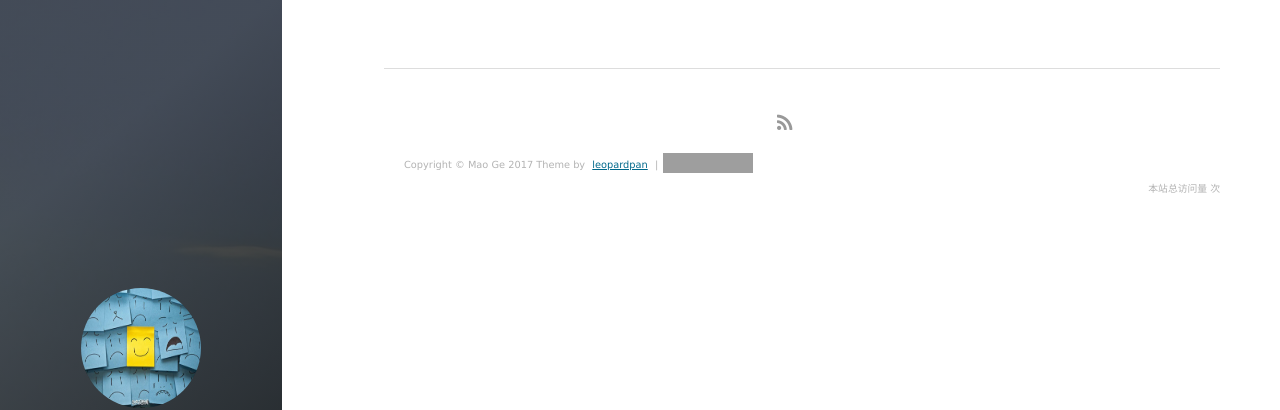
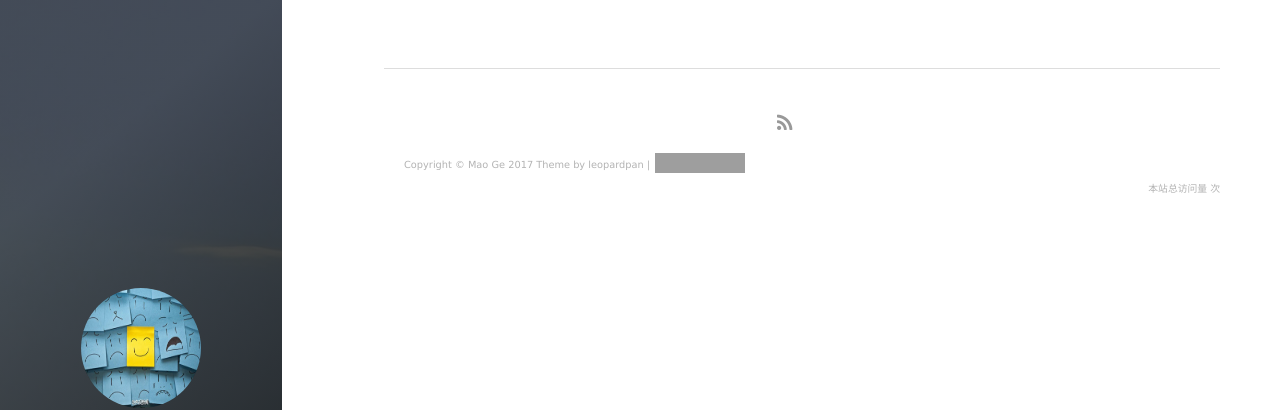
Before and after one commit to elivesgm/elivesgm.github.io, a Jekyll site: the page built from tags.html, in a window 1280 px wide. Shown: the top 410 px of the page. Built offline with Jekyll 4.4.1, drawn with Linux system fonts in a browser that asks for light colours; nearby versions of some CDN libraries; comment, search, counter and statistics services are not loaded; grey boxes are pictures that could not be loaded.

Commit message:
Modified details

```diff
--- a/_config.yml
+++ b/_config.yml
@@ -3,7 +3,7 @@ title: Mao Ge
 subtitle: Technical Blog
 description: You never know if you don't live it
 # 头像里面的标题
-avatarTitle: Eli Ge
+avatarTitle: Elives
 # 头像里面的描述
 avatarDesc: Cloud Computing / Networking
 url: "http://elivesgm.github.io"
--- a/_includes/footer.html
+++ b/_includes/footer.html
@@ -69,11 +69,11 @@
 
         <div class = "footer_div">
            <p class="copyright text-muted">
-            Copyright &copy; {{ site.title }} {{ site.time | date: '%Y' }} Theme by <a href="http://baixin.io/">leopardpan</a> |
+            Copyright &copy; {{ site.title }} {{ site.time | date: '%Y' }} Theme by leopardpan</a> |
             <iframe
                 style="margin-left: 2px; margin-bottom:-5px;"
                 frameborder="0" scrolling="0" width="91px" height="20px"
-                src="https://ghbtns.com/github-btn.html?user=leopardpan&repo=leopardpan.github.io&type=star&count=true" >
+                src="https://ghbtns.com/github-btn.html?user=elivesgm&repo=elivesgm.github.io&type=star&count=true" >
             </iframe>
             </p>
         	<div align="right">
```
Also changed, not shown: payimg/alipay.jpg (added), payimg/alipayimg.jpg (added), payimg/close.jpg (added), payimg/code-bg.jpg (added), payimg/cy-reward-title-bg.jpg (added), payimg/radio1.jpg (added), payimg/radio2.jpg (added), payimg/wechat.jpg (added), payimg/weipayimg.jpg (added).
